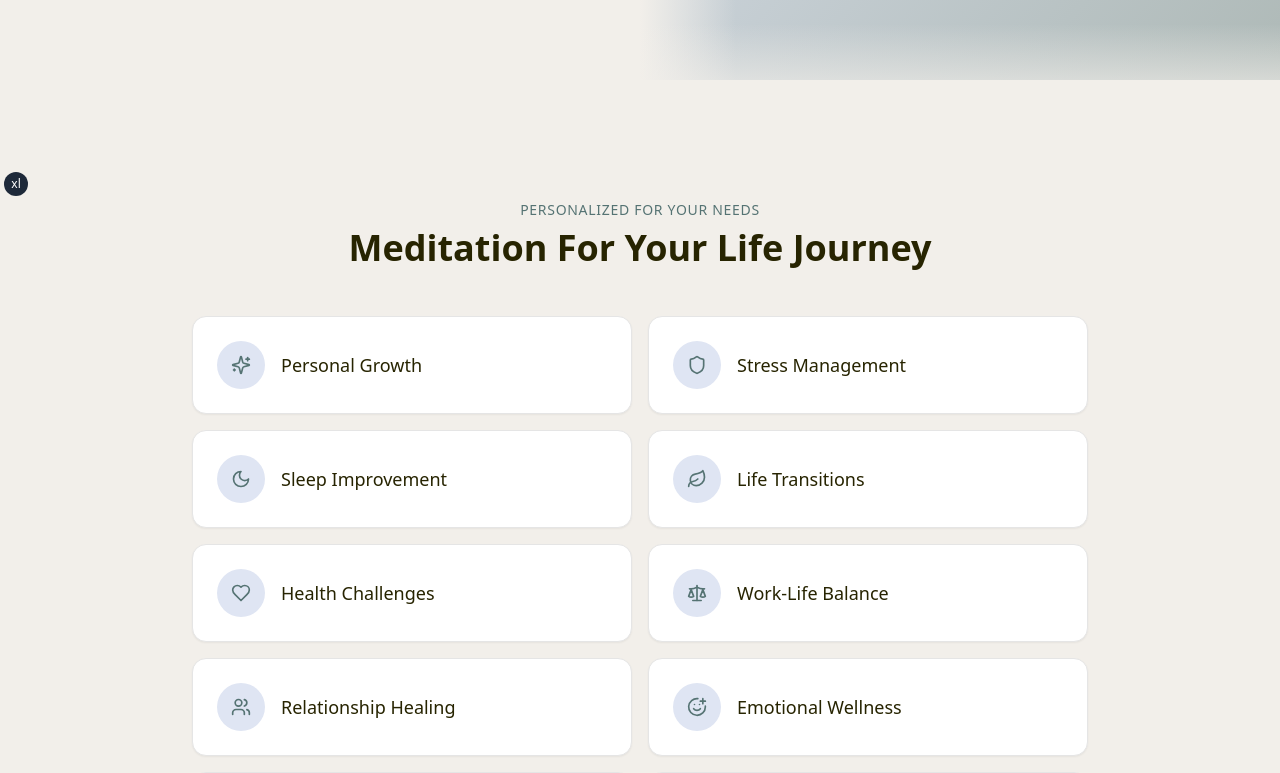
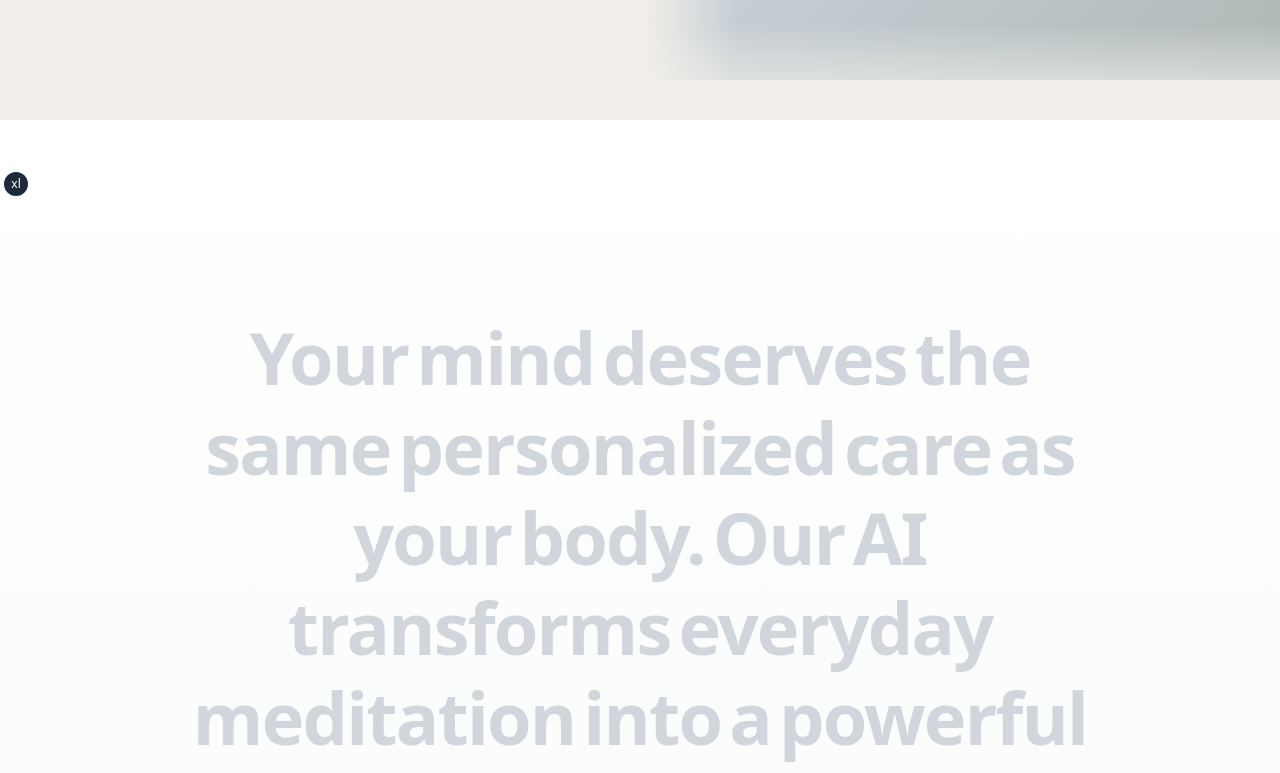
Before and after one commit to undertap/webapp-starter-1, a Next.js app in the folder apps/web/: page / in a window 1280 px wide. Shown: the part 600-1373 px from the top of the page. Built offline with nearby package versions, Linux system fonts and the light colour scheme.

Commit message:
Add text reveal section to LP

```diff
--- a/apps/web/src/app/(marketing)/page.tsx
+++ b/apps/web/src/app/(marketing)/page.tsx
@@ -6,6 +6,7 @@ import Image from "next/image";
 import { Card, CardContent } from "@/components/ui/card";
 import { AnimateInView } from "@/components/ui/animate-in-view";
 import { HeroBackground } from "@/components/ui/hero-background";
+import { ScrollRevealSection } from "@/components/sections/scroll-reveal-section";
 
 export default function Home() {
   return (
@@ -47,8 +48,11 @@ export default function Home() {
         </HeroBackground>
       </section>
 
+      {/* Scroll Reveal Text Section */}
+      <ScrollRevealSection />
+
       {/* Categories Section */}
-      <section className="w-full py-16 md:py-20 bg-[#f2efea]">
+      <section id="categories-section" className="w-full py-16 md:py-20 bg-[#f2efea]">
         <div className="container px-4 md:px-6 max-w-7xl mx-auto">
           <AnimateInView className="text-center mb-12">
             <h6 className="text-sm font-medium uppercase tracking-wider text-[#557373] mb-2">
--- a/apps/web/src/app/globals.css
+++ b/apps/web/src/app/globals.css
@@ -7,6 +7,11 @@
 @theme {
   --font-sans: var(--font-geist-sans);
   --font-mono: var(--font-geist-mono);
+}
+
+/* Add smooth scrolling for better scroll animations */
+html {
+  scroll-behavior: smooth;
 }
 
 :root {
--- /dev/null
+++ b/apps/web/src/components/sections/scroll-reveal-section.tsx
@@ -0,0 +1,39 @@
+"use client";
+
+import { useEffect, useRef } from "react";
+import { ScrollRevealText } from "@/components/ui/scroll-reveal-text";
+
+export function ScrollRevealSection() {
+  const hasScrolledRef = useRef(false);
+
+  // Use a separate useEffect to handle auto-scrolling instead of the onComplete callback
+  // This prevents interference with normal scrolling events
+  const handleComplete = () => {
+    // Only scroll once to avoid getting stuck in scroll loops
+    if (!hasScrolledRef.current) {
+      // Use requestAnimationFrame for smoother animation
+      requestAnimationFrame(() => {
+        const targetSection = document.getElementById('categories-section');
+        if (targetSection) {
+          // Use a smooth scroll with a specific duration
+          targetSection.scrollIntoView({
+            behavior: 'smooth',
+            block: 'start'
+          });
+          hasScrolledRef.current = true;
+        }
+      });
+    }
+  };
+
+  return (
+    <section className="w-full bg-white">
+      <ScrollRevealText
+        text="Your mind deserves the same personalized care as your body. Our AI transforms everyday meditation into a powerful journey tailored specifically for your unique needs."
+        emphasisWords={["transforms", "powerful", "journey", "unique"]}
+        emphasisColor="#557373"
+        onComplete={handleComplete}
+      />
+    </section>
+  );
+}
--- /dev/null
+++ b/apps/web/src/components/ui/scroll-reveal-text.tsx
@@ -0,0 +1,132 @@
+"use client";
+
+import { useEffect, useRef, useState } from "react";
+import { cn } from "@/lib/utils";
+
+interface ScrollRevealTextProps {
+  text: string;
+  emphasisWords: string[];
+  emphasisColor?: string;
+  className?: string;
+  onComplete?: () => void;
+}
+
+export function ScrollRevealText({
+  text,
+  emphasisWords,
+  emphasisColor = "#557373",
+  className,
+  onComplete,
+}: ScrollRevealTextProps) {
+  const containerRef = useRef<HTMLDivElement>(null);
+  const [revealedWords, setRevealedWords] = useState(0);
+  const [scrollProgress, setScrollProgress] = useState(0);
+  const isCompleteRef = useRef(false);
+  const words = text.split(" ");
+
+  useEffect(() => {
+    const container = containerRef.current;
+    if (!container) return;
+
+    // Throttle function to prevent excessive scroll event handling
+    let ticking = false;
+    let lastScrollY = window.scrollY;
+
+    const handleScroll = () => {
+      const currentScrollY = window.scrollY;
+
+      // Only process scroll if it's a significant change
+      if (!ticking && Math.abs(currentScrollY - lastScrollY) > 5) {
+        lastScrollY = currentScrollY;
+
+        window.requestAnimationFrame(() => {
+          if (!containerRef.current) return;
+
+          const containerTop = containerRef.current.getBoundingClientRect().top;
+          const containerHeight = containerRef.current.getBoundingClientRect().height;
+          const windowHeight = window.innerHeight;
+
+          // Start revealing when the container is 40% in view
+          const startReveal = windowHeight * 0.6;
+
+          // Calculate how far we've scrolled through the section
+          const progress = (startReveal - containerTop) / (containerHeight * 0.8);
+          const clampedProgress = Math.max(0, Math.min(1, progress));
+          setScrollProgress(clampedProgress);
+
+          // Calculate how many words should be revealed based on scroll progress
+          const wordsToReveal = Math.floor(clampedProgress * words.length);
+
+          // Update state with number of words to reveal (clamped between 0 and total words)
+          setRevealedWords(Math.max(0, Math.min(words.length, wordsToReveal)));
+
+          // Call onComplete when all words are revealed, but only once
+          if (wordsToReveal >= words.length && onComplete && !isCompleteRef.current) {
+            isCompleteRef.current = true;
+            // Defer the onComplete callback to allow current scroll to complete
+            setTimeout(onComplete, 300);
+          }
+
+          ticking = false;
+        });
+
+        ticking = true;
+      }
+    };
+
+    window.addEventListener("scroll", handleScroll, { passive: true });
+    handleScroll(); // Initial check
+
+    return () => {
+      window.removeEventListener("scroll", handleScroll);
+    };
+  }, [words.length, onComplete]);
+
+  // Calculate background opacity based on scroll progress
+  const backgroundOpacity = Math.max(0.1, 1 - scrollProgress * 0.6);
+
+  return (
+    <div
+      ref={containerRef}
+      className={cn(
+        "py-32 md:py-40 lg:py-48 transition-all duration-500 relative overflow-hidden",
+        className
+      )}
+      style={{
+        background: `linear-gradient(to bottom, rgba(255,255,255,${backgroundOpacity}), rgba(249,250,251,${backgroundOpacity}))`
+      }}
+    >
+      {/* Background pattern */}
+      <div
+        className="absolute inset-0 opacity-5 bg-pattern-grid"
+        style={{ opacity: Math.max(0.02, 0.1 - scrollProgress * 0.1) }}
+      />
+
+      <div className="container px-4 md:px-8 max-w-5xl mx-auto relative z-10">
+        <h2 className="text-3xl md:text-4xl lg:text-6xl xl:text-7xl font-bold text-center leading-tight md:leading-tight lg:leading-tight tracking-tight">
+          {words.map((word, index) => {
+            const isEmphasis = emphasisWords.includes(word);
+            const isRevealed = index < revealedWords;
+
+            return (
+              <span
+                key={index}
+                className={cn(
+                  "transition-colors duration-700 inline-block mx-1",
+                  isRevealed
+                    ? isEmphasis
+                      ? "text-[#557373]"
+                      : "text-[#272401]"
+                    : "text-gray-300"
+                )}
+                style={isRevealed && isEmphasis ? { color: emphasisColor } : {}}
+              >
+                {word}
+              </span>
+            );
+          })}
+        </h2>
+      </div>
+    </div>
+  );
+}
```
